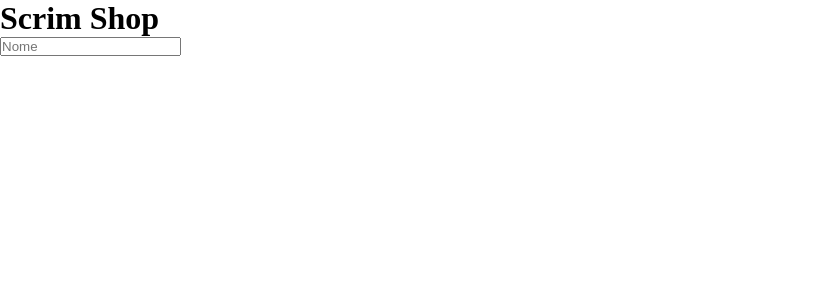
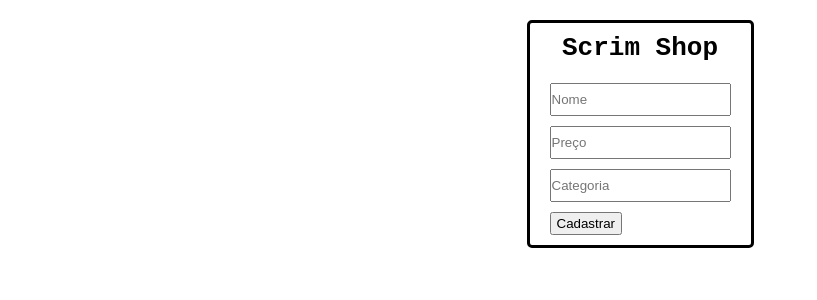
Before and after one commit to juniorcaus/crud-react-mysql-node, a React (Create React App) app in the folder client/: page / in a window 1280 px wide. Shown: the top 300 px of the page, without its empty margins (0-817 px from the left). Built offline with nearby package versions, Linux system fonts and the light colour scheme.

Commit message:
Adicionando states handleChangeValues e handleClickButton

```diff
--- a/client/src/App.css
+++ b/client/src/App.css
@@ -0,0 +1,28 @@
+.app-container {
+    display: flex;
+    align-items: center;
+    flex-direction: column;
+}
+
+.register-container {
+    padding: 10px 20px;
+    border: 3px solid black;
+    border-radius: 5px;
+    margin-top: 20px;
+}
+
+.register-title {
+    text-align: center;
+    margin-bottom: 20px;
+    font-family: monospace;
+}
+
+.register-input {
+    display: block;
+    padding: 7px 0;
+    margin: 10px auto;
+}
+
+.register-button {
+    padding: 2px 5px;
+}
--- a/client/src/App.js
+++ b/client/src/App.js
@@ -1,13 +1,34 @@
+import React, { useState } from 'react';
 
 import './App.css';
 
 function App() {
+
+  const [values, setValues] = useState();
+
+  const handleChangeValues = (value) => {
+    setValues((prevValue) => ({
+      ...prevValue,
+      [value.target.name]: value.target.value,
+    }));
+  };
+
+  const handleClickButton = () => {
+    console.log(values);
+  }
+
   return (
-    <div className="app--container">
-      <div className="register--container">
-        <h1>Scrim Shop</h1>
-        <input  type="text" name="name" placeholder="Nome"  className="register--input" />
+    <div className="app-container">
+      <div className="register-container">
+        <h1 className="register-title" >Scrim Shop</h1>
 
+          <input  type="text" name="name" placeholder="Nome"  className="register-input" onChange={handleChangeValues} />
+
+          <input  type="text" name="cost" placeholder="Preço"  className="register-input" onChange={handleChangeValues} />
+
+          <input  type="text" name="category" placeholder="Categoria"  className="register-input" onChange={handleChangeValues} />
+
+          <button className="register-button" onClick={() => handleClickButton()} >Cadastrar</button>
       </div>
 
 
```
